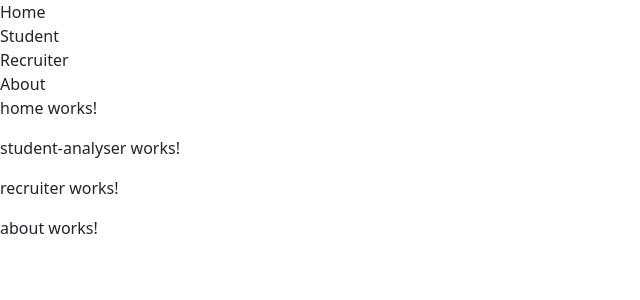
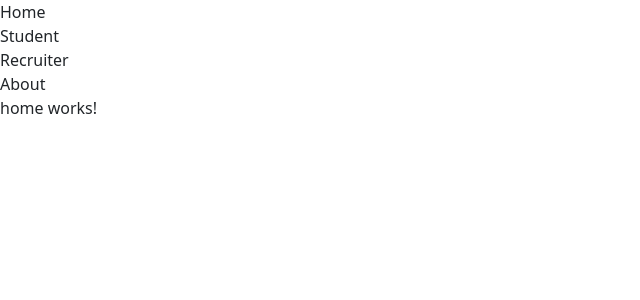
Before and after one commit to agamswaroop619/cv-analyser, an Angular app in the folder cv-analyser/: page / in a window 1280 px wide. Shown: the top 300 px of the page, without its empty margins (0-640 px from the left). Built offline with nearby package versions, Linux system fonts and the light colour scheme.

Commit message:
version 0.11

```diff
--- a/cv-analyser/src/app/app-routing.module.ts
+++ b/cv-analyser/src/app/app-routing.module.ts
@@ -1,7 +1,16 @@
 import { NgModule } from '@angular/core';
 import { RouterModule, Routes } from '@angular/router';
+import { AboutComponent } from './about/about.component';
+import { HomeComponent } from './home/home.component';
+import { RecruiterComponent } from './recruiter/recruiter.component';
+import { StudentAnalyserComponent } from './student-analyser/student-analyser.component';
 
-const routes: Routes = [];
+const routes: Routes = [
+  { path: '', component:  HomeComponent},
+  { path: 'student', component: StudentAnalyserComponent },
+  { path: 'recruiter', component: RecruiterComponent },
+  { path: 'about', component: AboutComponent },
+];
 
 @NgModule({
   imports: [RouterModule.forRoot(routes)],
--- a/cv-analyser/src/app/app.component.html
+++ b/cv-analyser/src/app/app.component.html
@@ -1,10 +1,7 @@
 <nav>
-<div>Home</div>
-<div>Student</div>
-<div>Recruiter</div>
-<div>About</div>
+<div routerLink="/">Home</div>
+<div routerLink="/student">Student</div>
+<div routerLink="/recruiter">Recruiter</div>
+<div routerLink="/about">About</div>
 </nav>
-<app-home></app-home>
-<app-student-analyser></app-student-analyser>
-<app-recruiter></app-recruiter>
-<app-about></app-about>
+<router-outlet></router-outlet>
```
